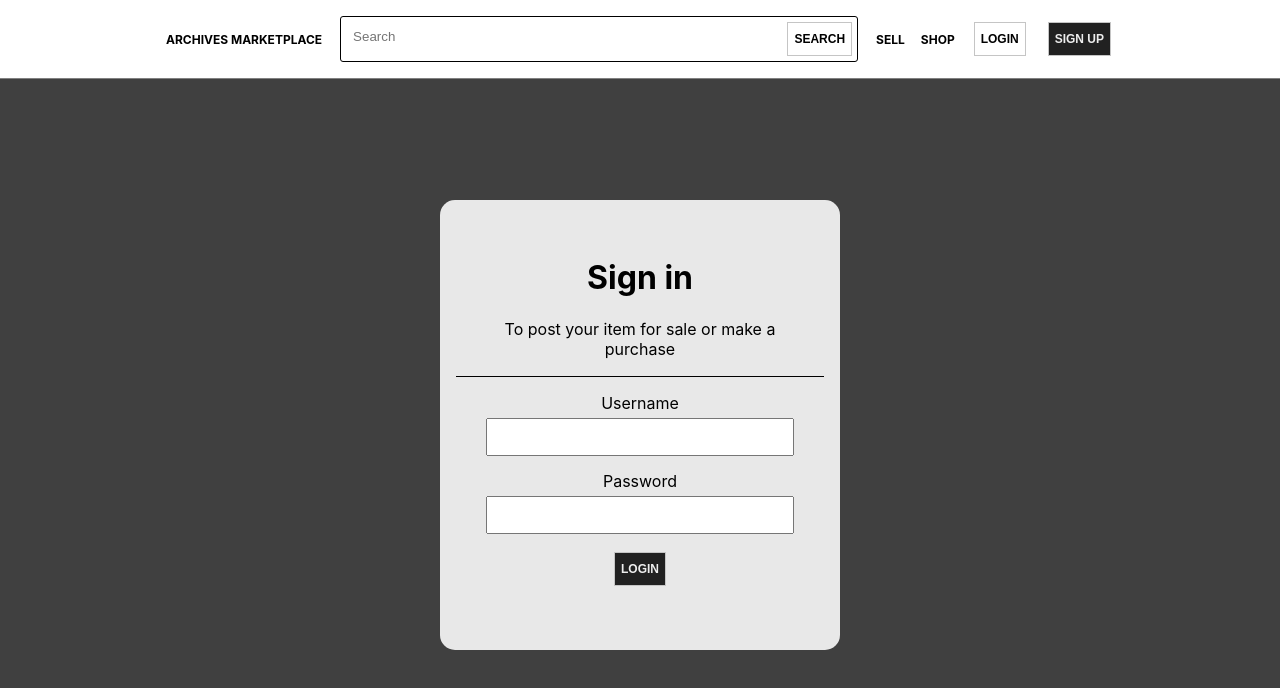
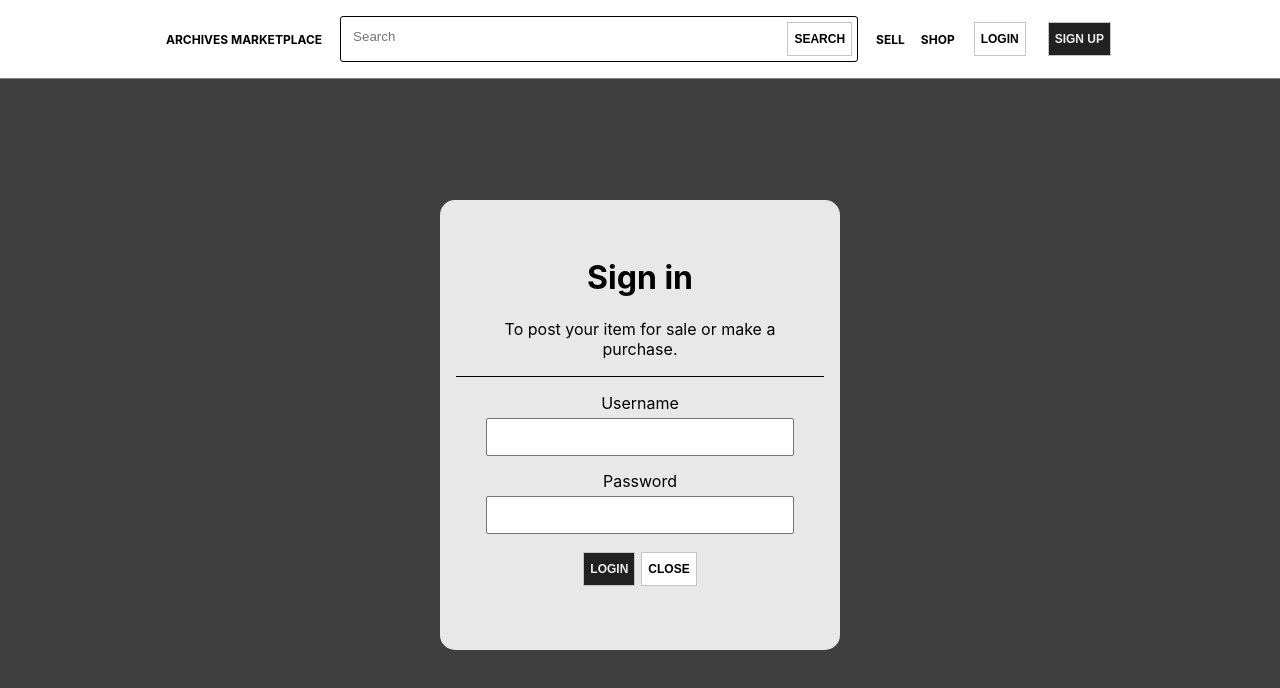
Before and after one commit to hubukala/archives-marketplace, a React (Create React App) app: page /login in a window 1280 px wide. Both pictures are taken after a click on the button "LOGIN". Shown: the top 688 px of the page. Built offline with nearby package versions, Linux system fonts and the light colour scheme; a web font is replaced by a local one.

Commit message:
made adjustments

```diff
--- a/src/components/LoginPopup.js
+++ b/src/components/LoginPopup.js
@@ -1,4 +1,5 @@
 import { ButtonSecondary } from "../styles/ButtonSecondary";
+import { ButtonPrimary } from "../styles/ButtonPrimary";
 import { BackgroundContainer } from "../styles/Login-Signup/BackgroundContainer";
 import { LoginContainer } from "../styles/Login-Signup/LoginContainer";
 import { LoginWrapper } from "../styles/Login-Signup/LoginWrapper";
@@ -11,17 +12,18 @@ const LoginPopup = ({ showLogin, setShowLogin }) => {
     return (
         <div>
             { showLogin ?
-                <BackgroundContainer onClick={() => setShowLogin (prev => !prev)}>
-                    <LoginContainer>
+                <BackgroundContainer>
+                    <LoginContainer showLogin={showLogin}>
                         <LoginWrapper>
                             <LoginForm action="">
                                 <h1>Sign in</h1>
-                                <Description>To post your item for sale or make a purchase</Description>
+                                <Description>To post your item for sale or make a purchase.</Description>
                                 <LoginLabel htmlFor="">Username</LoginLabel> <br />
-                                <LoginInput type="text" name="username" /> <br />
+                                <LoginInput type="email" name="username" /> <br />
                                 <LoginLabel htmlFor="">Password</LoginLabel> <br />
-                                <LoginInput type="text" name="password" /> <br />
+                                <LoginInput type="password" name="password" /> <br />
                                 <ButtonSecondary>LOGIN</ButtonSecondary>
+                                <ButtonPrimary onClick={() => setShowLogin (prev => !prev)}>CLOSE</ButtonPrimary>
                             </LoginForm>
                         </LoginWrapper>
                     </LoginContainer>
```
